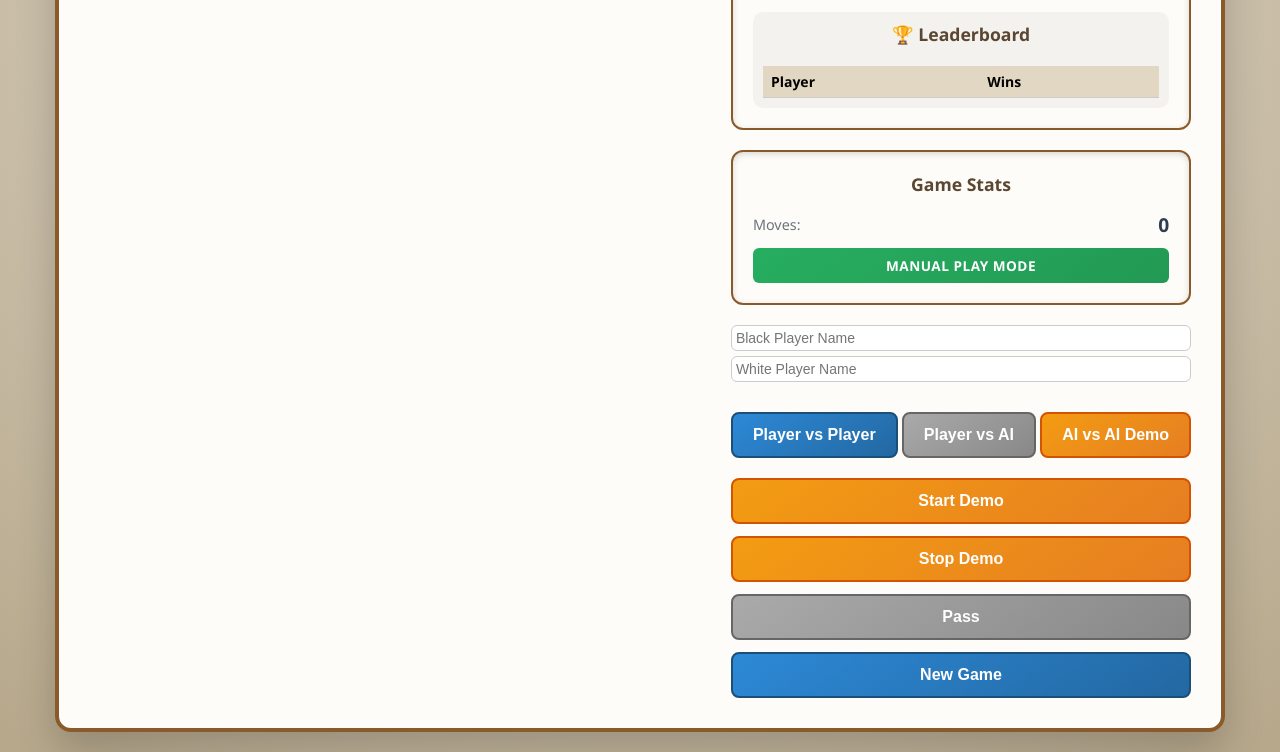
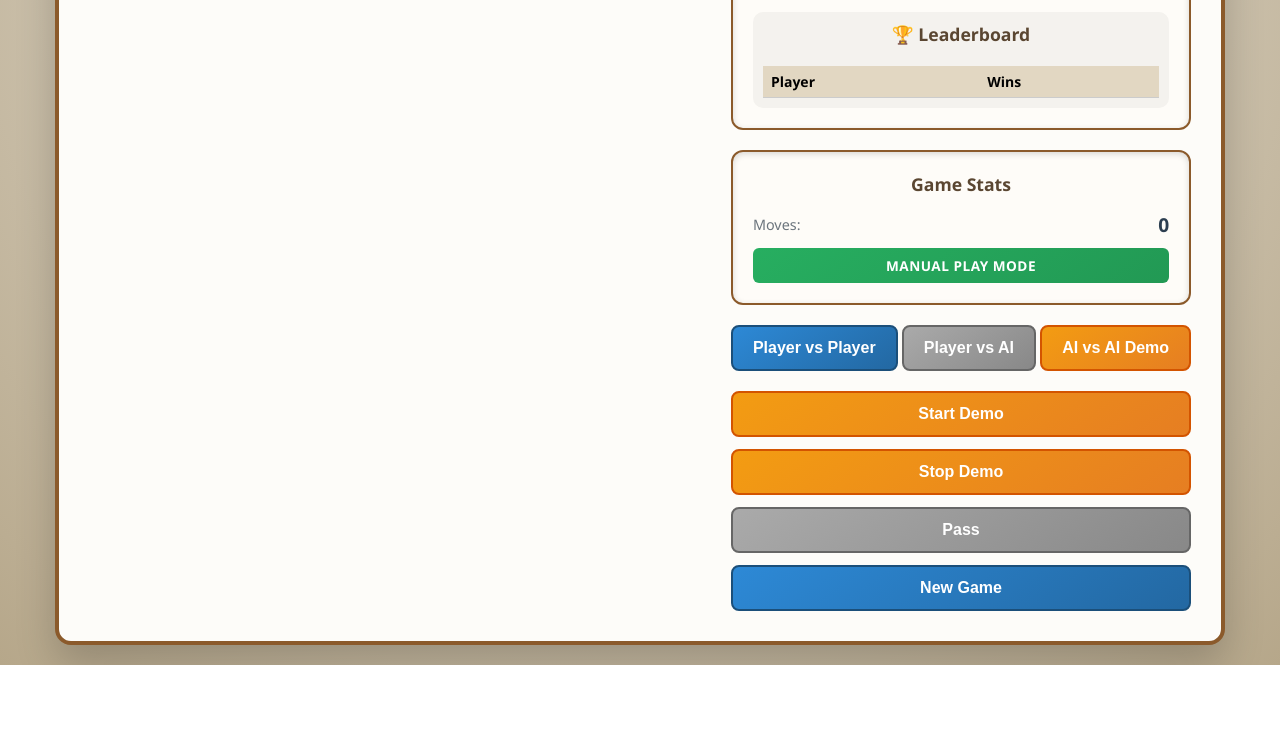
Before and after one commit to J72003/We-Have-Nothing, a website built with Vite: page index.html in a window 1280 px wide. Shown: the part 788-1540 px from the top of the page. After the commit the page ends 1453 px from the top, so only its background shows below. Built offline with nearby package versions, Linux system fonts and the light colour scheme; files whose address does not match are found by name.

Commit message:
Updated index.html

```diff
--- a/index.html
+++ b/index.html
@@ -147,12 +147,6 @@
         <div id="gameStatus" class="game-status playing">Manual Play Mode</div>
       </div>
 
-
-      <div class="player-inputs">
-        <input id="player1Name" placeholder="Black Player Name" />
-        <input id="player2Name" placeholder="White Player Name" />
-      </div>
-
       <div class="mode-buttons">
         <button id="pvpMode" class="btn btn-primary">Player vs Player</button>
         <button id="pveMode" class="btn btn-secondary">Player vs AI</button>
```
